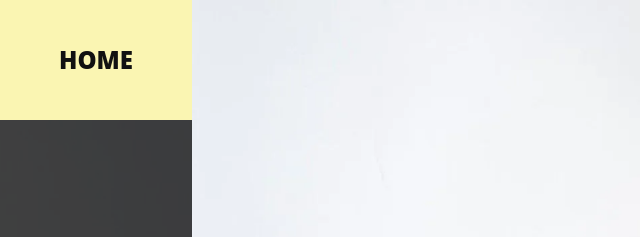
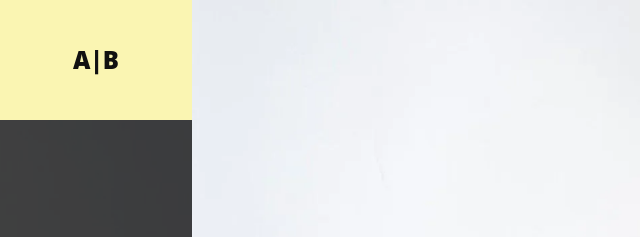
Before and after one commit to Karan-Ghatt/HomeRemoval, a plain HTML site: page index.html in a window 1280 px wide. Shown: the top 237 px of the page, 0-640 px from the left. Drawn offline with Linux system fonts and the light colour scheme.

Commit message:
Update index.html

```diff
--- a/index.html
+++ b/index.html
@@ -67,7 +67,7 @@
     </div>
 
         <div class="logo">
-            <h1>HOME</h1></a>
+            <h1>A|B</h1></a>
             <h2></h2>
         </div>
         <nav>
```
